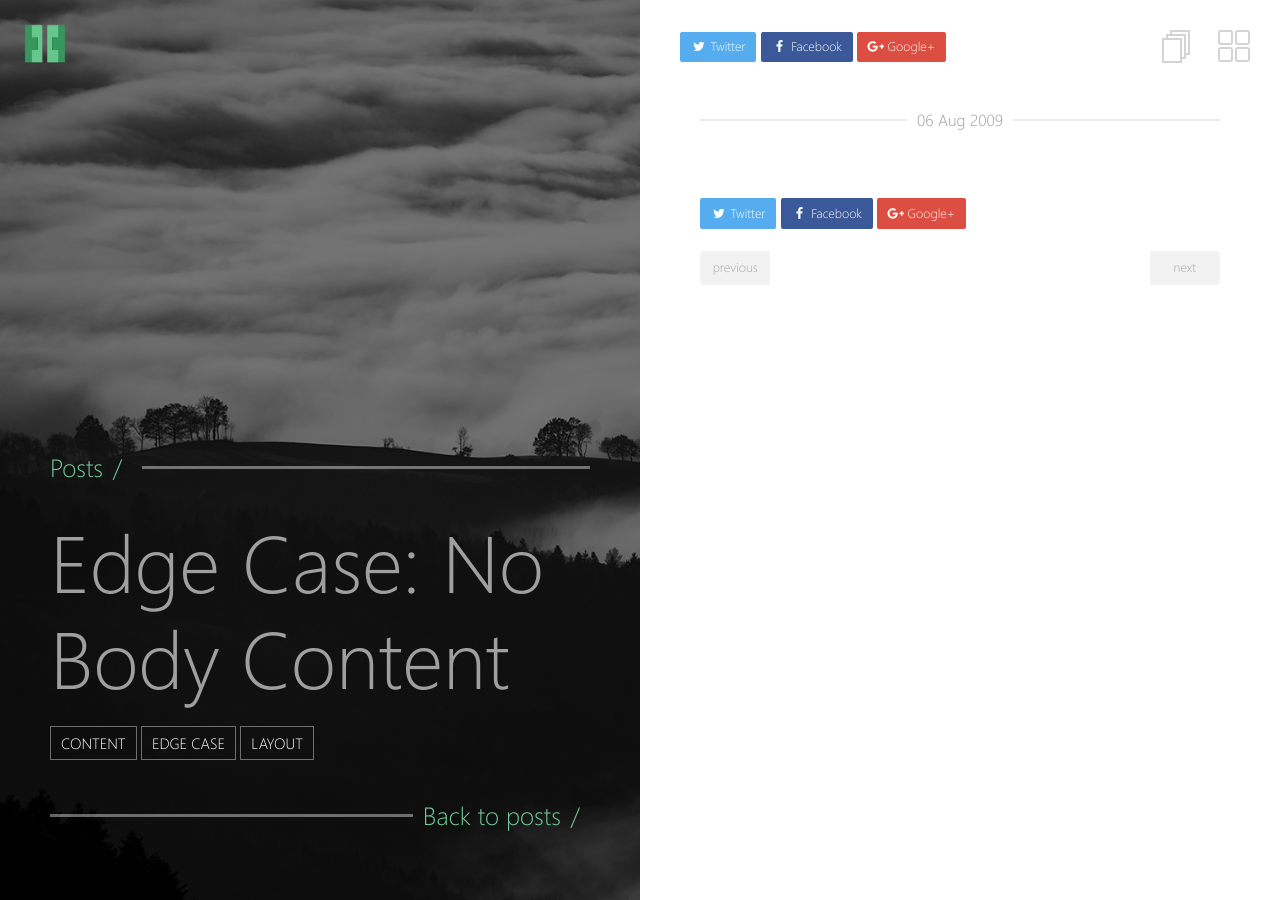
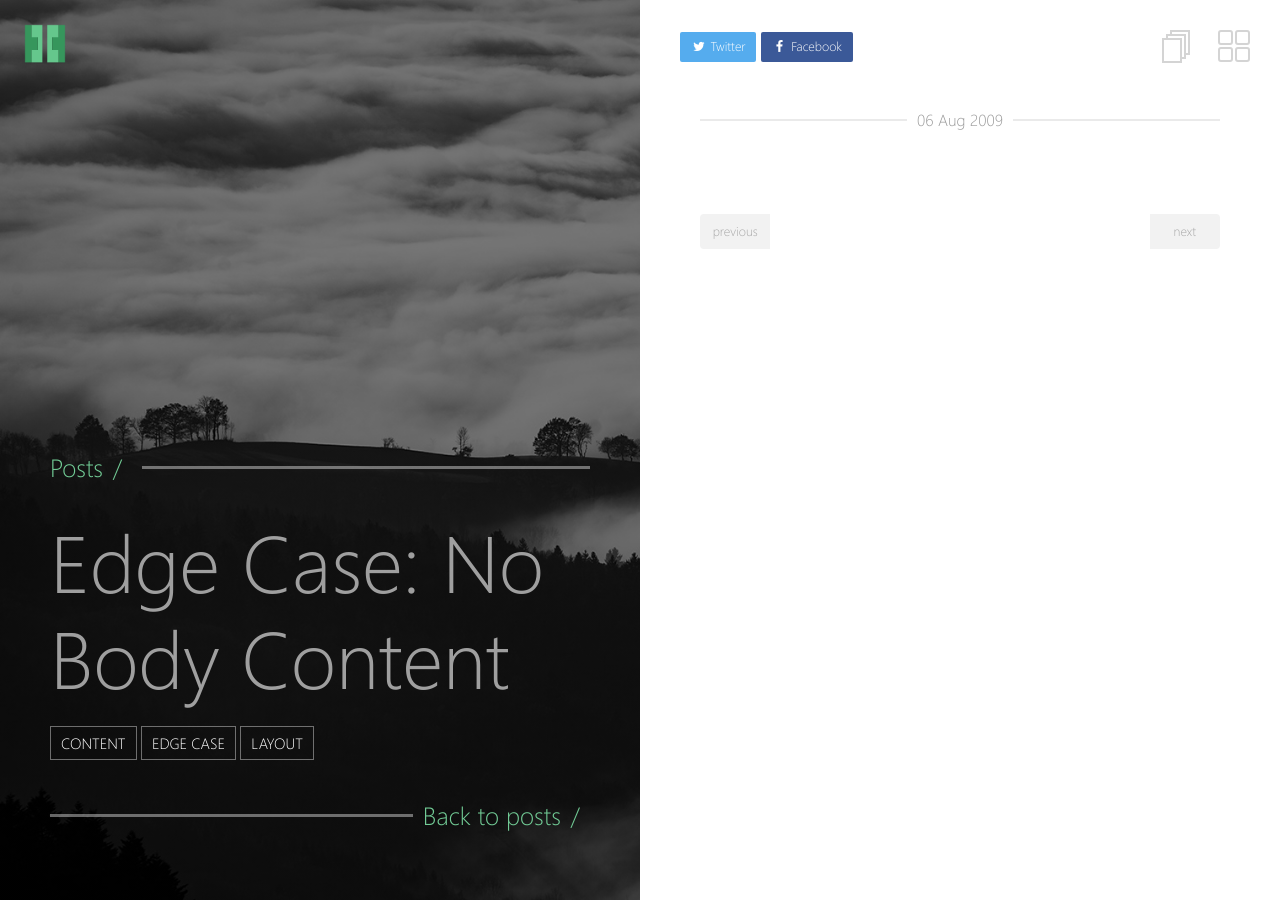
Before and after one commit to johnarmasq/gamedevtathan, a Jekyll site: the page built from _posts/2009-08-06-edge-case-no-body-content.md, in a window 1280 px wide. Built offline with Jekyll 4.4.1, drawn with Linux system fonts in a browser that asks for light colours.

Commit message:
Changes to social

```diff
--- a/_includes/share.html
+++ b/_includes/share.html
@@ -1,5 +1,4 @@
 {% if page.share != false %}
   <a href="https://twitter.com/intent/tweet?text={{ site.url }}{{ page.url }}" class="btn btn_twitter" title="Share on Twitter"><i class="fa fa-fw fa-twitter" aria-hidden="true"></i><span> Twitter</span></a>
   <a href="https://www.facebook.com/sharer/sharer.php?u={{ site.url }}{{ page.url }}" class="btn btn_facebook" title="Share on Facebook"><i class="fa fa-fw fa-facebook" aria-hidden="true"></i><span> Facebook</span></a>
-  <a href="https://plus.google.com/share?url={{ site.url }}{{ page.url }}" class="btn btn_google-plus" title="Share on Google Plus"><i class="fa fa-fw fa-google-plus" aria-hidden="true"></i><span> Google+</span></a>
 {% endif %}
--- a/_layouts/post.html
+++ b/_layouts/post.html
@@ -26,9 +26,7 @@ layout: compress
     </div>
 
     <div class="block-right">
-      <div class="share-buttons">
-        {% include share.html %}
-      </div>
+
       <a href="../posts.html" title="posts" class="posts-menu-icon"></a>
       <a title="projects" class="projects-menu-icon">
         <span></span>
@@ -37,7 +35,10 @@ layout: compress
         <div class="date-highlight">{% if page.date %}{{ page.date | date: '%d %b %Y' }}{% else %}&#x2756;{% endif %}</div>
         {{ content }}
         <br>
-        {% include share.html %}
+        <!-- {% include share.html %} -->
+        <div class="share-buttons">
+          {% include share.html %}
+        </div>
         {% include page-pagination.html %}
       </div>
     </div>
```
Also changed, not shown: _layouts/page.html (+4 -4 lines).
